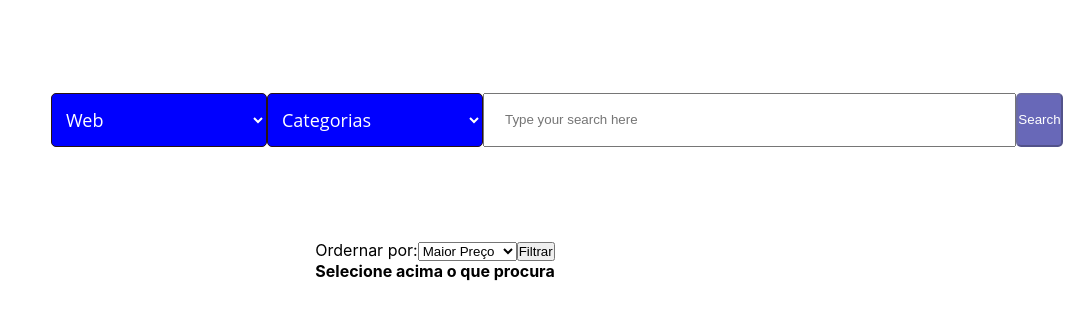
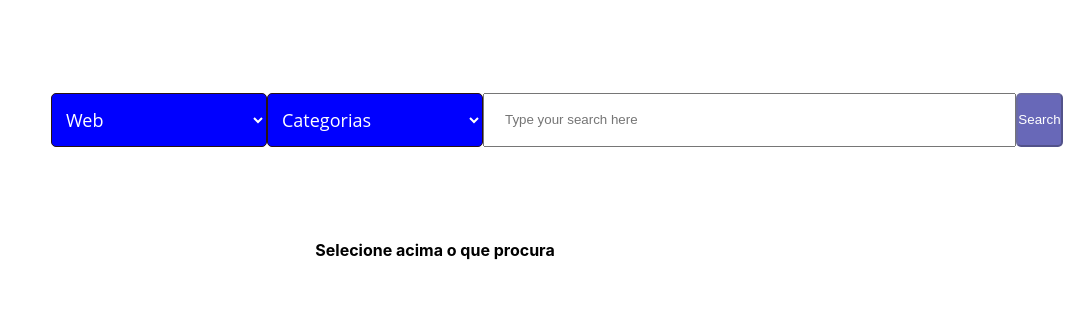
Before and after one commit to rodrigopaaz/lexart-challenge, a React (Create React App) app in the folder frontend/: page / in a window 1280 px wide. Shown: the top 320 px of the page, without its empty margins (205-1280 px from the left). Built offline with nearby package versions, Linux system fonts and the light colour scheme.

Commit message:
FIX NO FILTER

```diff
--- a/frontend/src/App.js
+++ b/frontend/src/App.js
@@ -1,33 +1,16 @@
-import { useContext, useEffect } from "react";
+import { useContext } from "react";
 import "./styles/app.css";
 import ItemCard from "./components/ItemCard";
 import Loading from "./components/Loading";
 import Inputs from "./components/Inputs";
 import AppContext from "./context/Context";
-import Filter from "./components/Filter";
 
 function App() {
-  const { products, setProducts, isLoading, category, site, filter } =
-    useContext(AppContext);
-
-  useEffect(() => {
-    console.log(filter);
-    if (filter === "higth") {
-      const sortedArrayByHiest = products.sort((a, b) => +a.price - +b.price);
-      setProducts(sortedArrayByHiest);
-    }
-    if (filter === "low") {
-      const sortedArrayByLower = products.sort((a, b) => +b.price - +a.price);
-      return setProducts(sortedArrayByLower);
-    }
-  }, [filter, products, setProducts]);
-
+  const { products, isLoading, category, site } = useContext(AppContext);
   const items = () => (
     <div className="div__items">
       {!isLoading ? (
-        products
-          /* .sort((a, b) => +a.price - +b.price) */
-          .map((item) => <ItemCard product={item} />)
+        products.map((item) => <ItemCard product={item} />)
       ) : (
         <Loading />
       )}
@@ -41,7 +24,6 @@ function App() {
   return (
     <div className="App">
       <Inputs />
-      <Filter />
       {site && category ? items() : message()}
     </div>
   );
--- a/frontend/src/components/Filter.js
+++ /dev/null
@@ -1,24 +0,0 @@
-import React, { useContext, useState } from "react";
-import AppContext from "../context/Context";
-
-export default function Filter() {
-  const { setFilter } = useContext(AppContext);
-  const [toogleFilter, setToogleFilter] = useState("");
-  return (
-    <div>
-      <label htmlFor="filter">
-        Ordernar por:
-        <select
-          type="text"
-          onChange={({ target: { value } }) => setToogleFilter(value)}
-        >
-          <option value="higth">Maior Preço</option>
-          <option value="low">Menor Preço</option>
-        </select>
-        <button type="button" onClick={() => setFilter(toogleFilter)}>
-          Filtrar
-        </button>
-      </label>
-    </div>
-  );
-}
--- a/frontend/src/context/Provider.js
+++ b/frontend/src/context/Provider.js
@@ -3,7 +3,6 @@ import AppContext from "./Context";
 
 export default function AppProvider({ children }) {
   const [products, setProducts] = useState([]);
-  const [filter, setFilter] = useState([]);
   const [isLoading, setIsLoading] = useState(false);
   const [category, setCategory] = useState(null);
   const [search, setSearch] = useState("");
@@ -20,8 +19,6 @@ export default function AppProvider({ children }) {
       setSearch,
       site,
       setSite,
-      filter,
-      setFilter,
     }),
     [
       products,
@@ -34,8 +31,6 @@ export default function AppProvider({ children }) {
       setCategory,
       site,
       setSite,
-      filter,
-      setFilter,
     ]
   );
 
```
Also changed, not shown: 2 other files (tests, documents, lock files or other folders).
